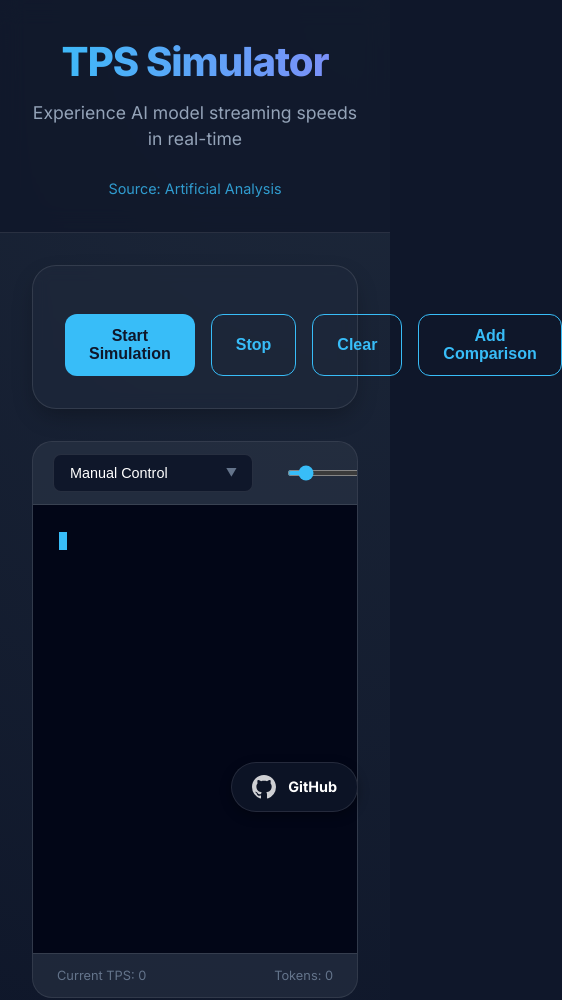
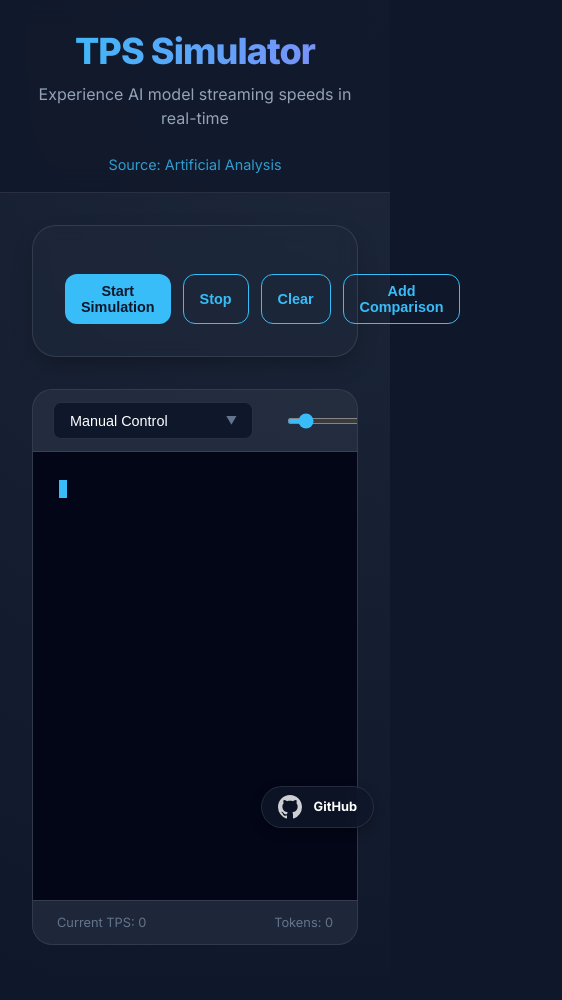
Before and after one commit to dgriff03/tps-simulator, a website built with Vite: page index.html in a window 390 px wide. Shown: the whole page, 562 px wide, since content can reach past the window. After the commit the page ends 977 px from the top, so only its background shows below. Built offline with nearby package versions, Linux system fonts and the light colour scheme.

Commit message:
some nicer mobile styling

```diff
--- a/src/main.js
+++ b/src/main.js
@@ -242,6 +242,7 @@ class Simulator {
     if (state.model) {
       this.comboBox.setValue(state.model);
     }
+    // If it's manual, we need to set the TPS from state
     if (state.model === 'Manual Control' && state.tps) {
       this.slider.value = state.tps;
       this.display.textContent = state.tps;
--- a/src/style.css
+++ b/src/style.css
@@ -30,7 +30,7 @@ body {
 }
 
 header {
-  padding: 2rem;
+  padding: 1.5rem 2rem 1rem 2rem;
   text-align: center;
   background: var(--glass-bg);
   backdrop-filter: blur(12px);
@@ -42,7 +42,7 @@ header {
 
 h1 {
   margin: 0;
-  font-size: 2.5rem;
+  font-size: 2.25rem;
   font-weight: 800;
   background: linear-gradient(to right, var(--primary), var(--secondary));
   -webkit-background-clip: text;
@@ -53,8 +53,8 @@ h1 {
 
 .subtitle {
   color: #94a3b8;
-  margin-top: 0.5rem;
-  font-size: 1.1rem;
+  margin-top: 0.25rem;
+  font-size: 1rem;
 }
 
 .source-link {
@@ -387,5 +387,28 @@ select {
 }
 
 .hidden {
-  display: none;
+  display: none !important;
 }
+
+@media (max-width: 800px) {
+  .comparison-grid {
+    grid-template-columns: 1fr;
+    gap: 2rem;
+  }
+
+  .github-link {
+    bottom: 1rem;
+    right: 1rem;
+    padding: 0.5rem 1rem;
+    font-size: 0.8rem;
+  }
+
+  .btn {
+    padding: 0.5rem 1rem;
+    font-size: 0.9rem;
+  }
+
+  .actions {
+    gap: 0.75rem;
+  }
+}
```
